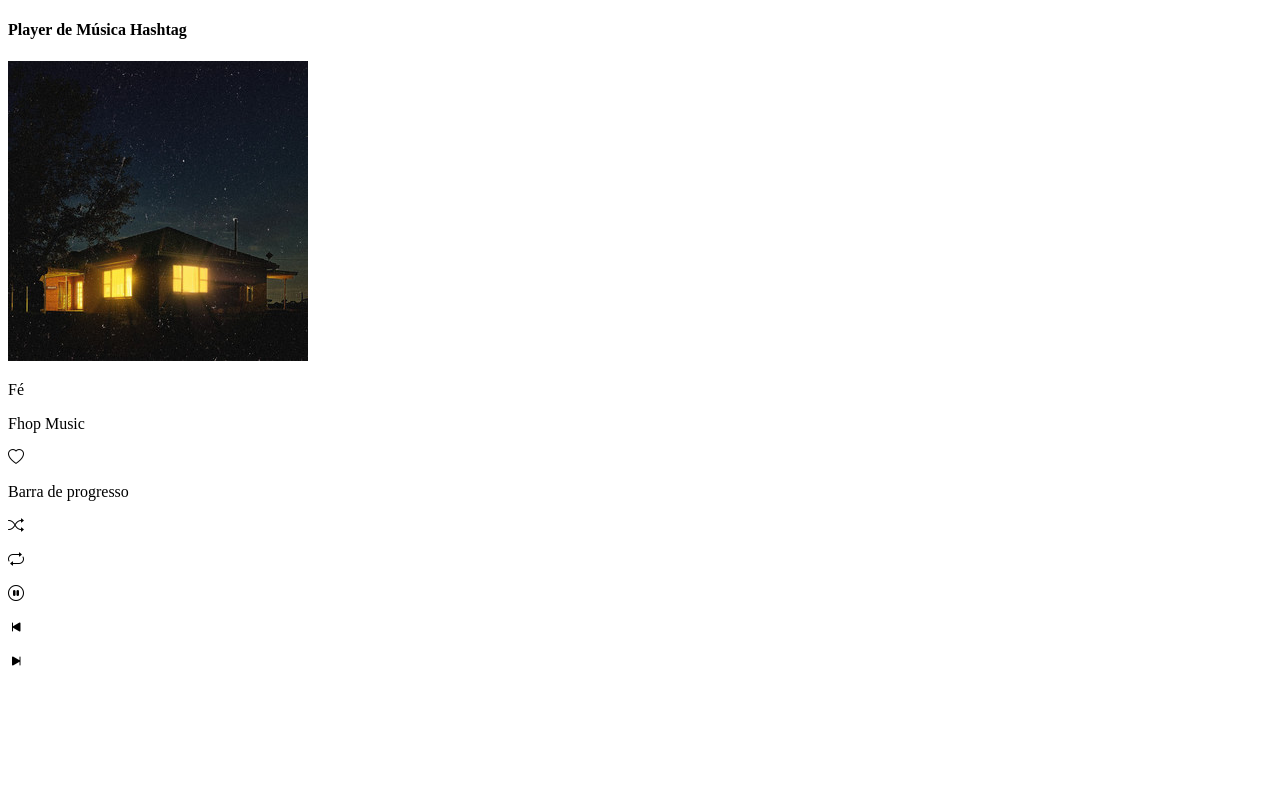
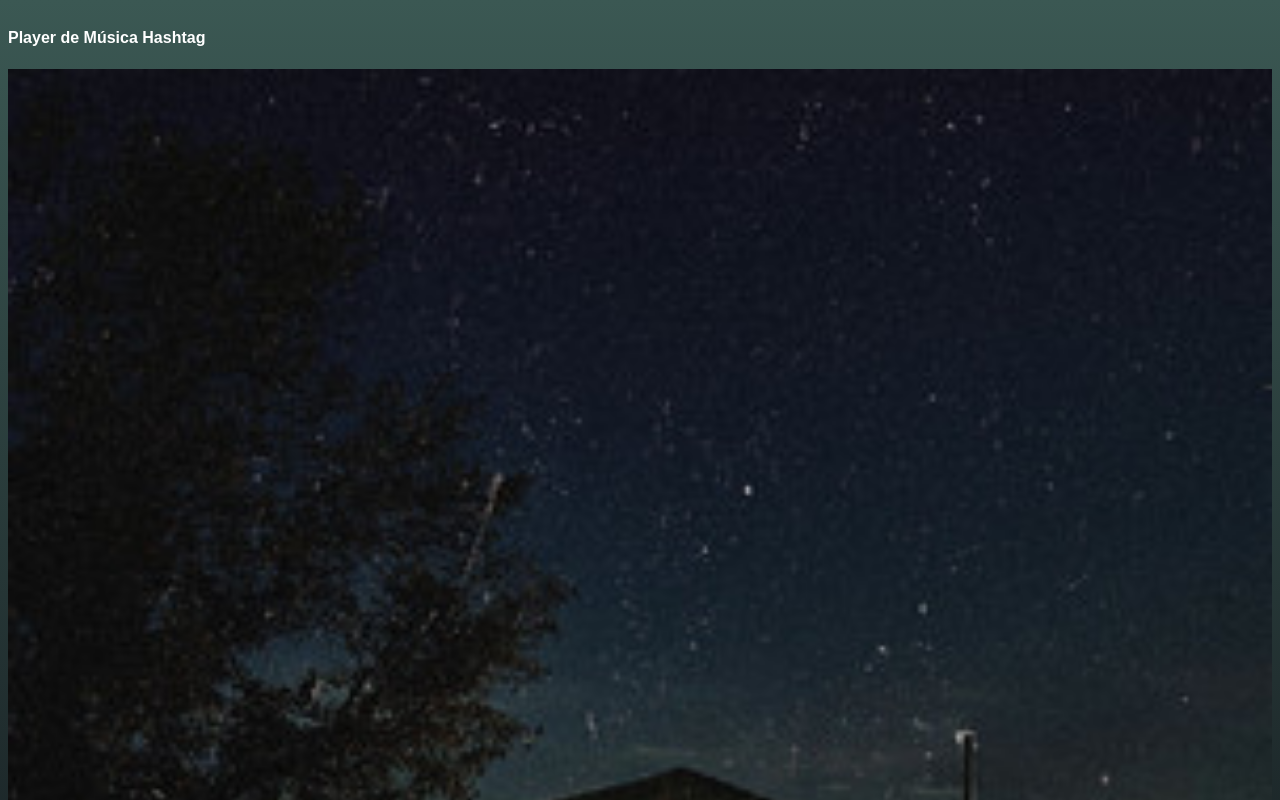
Before and after one commit to Neroite/player-de-musica, a plain HTML site: page index.html in a window 1280 px wide. Shown: the top 800 px of the page. Drawn offline with nearby package versions, Linux system fonts and the light colour scheme.

Commit message:
Configurações no CSS

```diff
--- a/index.html
+++ b/index.html
@@ -3,22 +3,25 @@
 <head>
     <meta charset="UTF-8">
     <meta name="viewport" content="width=device-width, initial-scale=1.0">
+    <title>Document</title>
     <link rel="stylesheet" href="https://cdn.jsdelivr.net/npm/bootstrap-icons@1.13.1/font/bootstrap-icons.min.css">
-    <title>Document</title>
+    <link rel="stylesheet" href="/style.css">
 </head>
 <body>
     <h4>Player de Música Hashtag</h4>
     <img src="images/fhop.jpeg"></p>
-    <p>Fé</p>
-    <p>Fhop Music</p>
-    <p><i class="bi bi-heart"></i></p>
-    <p>Barra de progresso</p>
-    <p><i class="bi bi-shuffle"></i></p>
-    <p><i class="bi bi-repeat"></i></p>
-    <p><i class="bi bi-pause-circle"></i></p>
-    <p><i class="bi bi-skip-start-fill"></i></p>
-    <p><i class="bi bi-skip-end-fill"></i></p>
-
-
+    <div>
+        <p>Nome da Música</p>
+        <p>Artista</p>
+        <p><i class="bi bi-play-circle"></i></p>
+    </div>
+    <div>Barra de progresso</div>
+    <div>
+        <p><i class="bi bi-shuffle"></i></p>
+        <p><i class="bi bi-repeat"></i></p>
+        <p><i class="bi bi-pause-circle"></i></p>
+        <p><i class="bi bi-skip-start-fill"></i></p>
+        <i class="bi bi-skip-end-fill"></i>
+    </div>
 </body>
 </html>
--- /dev/null
+++ b/style.css
@@ -0,0 +1,11 @@
+body{
+    background-image: linear-gradient(
+        rgb(59,88,83), /* Ponto inicial do gradiente */
+        rgb(29,40,42) /* Ponto final do gradiente*/
+    );
+    height: 100vh; /* Vertigal Hight ocupando 100% */
+    color: white;
+    font-family: sans-serif;
+    display: flex;
+    flex-direction: column;
+}
```
